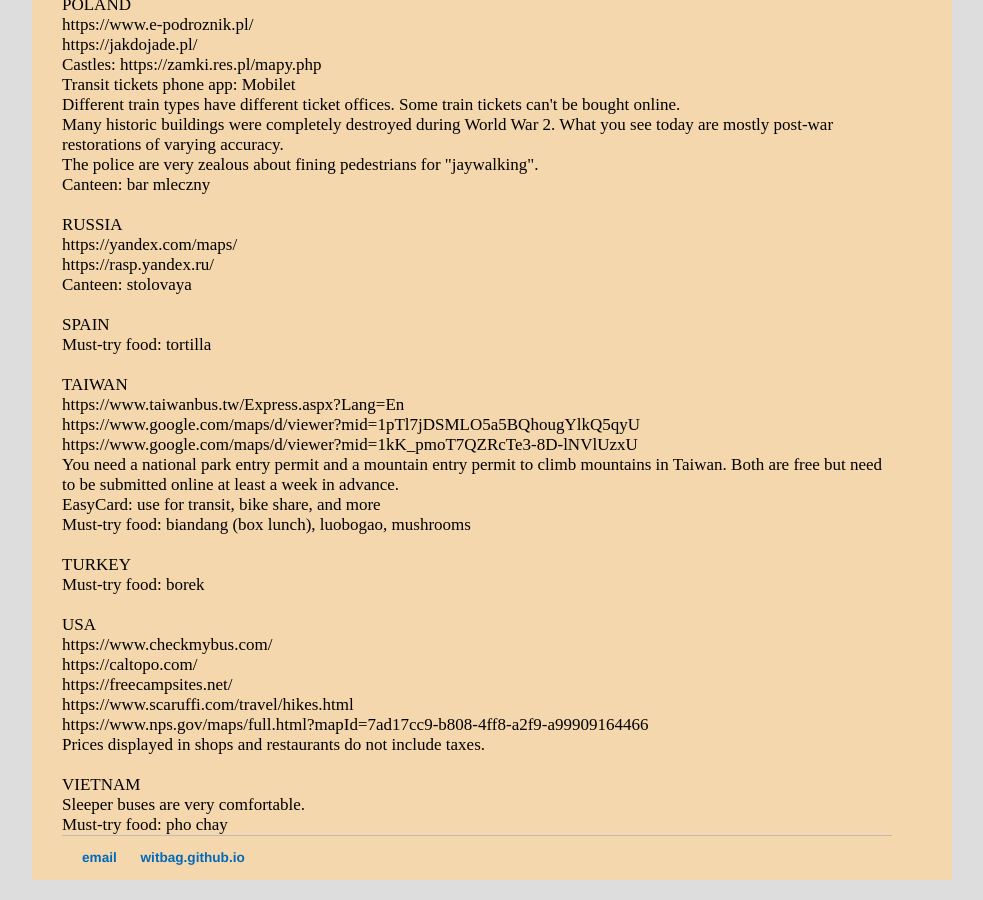
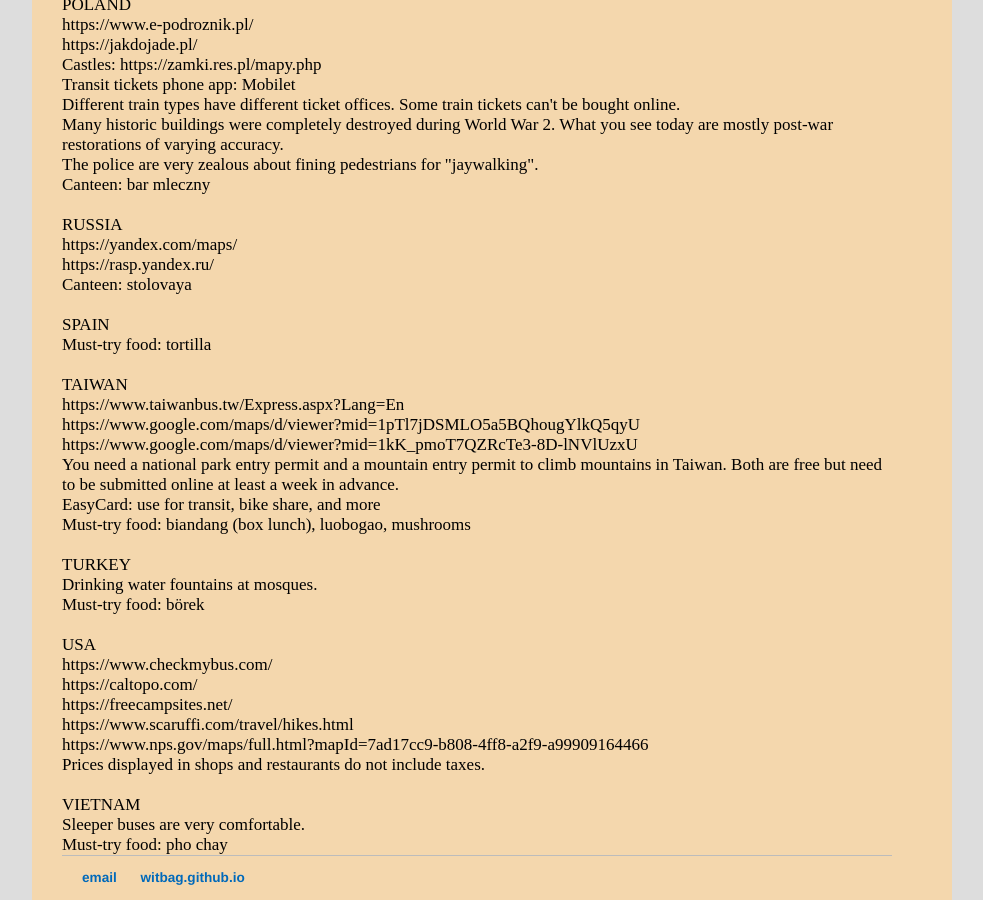
Before and after one commit to witbag/witbag.github.io, a Jekyll site: the page built from travel/notes.html, in a window 1280 px wide and 900 px high, scrolled down 2469 px. Shown: the whole window, without its empty margins (148-1131 px from the left). Built offline with Jekyll 4.4.1, drawn with Linux system fonts in a browser that asks for light colours.

Commit message:
Update notes.html

```diff
--- a/travel/notes.html
+++ b/travel/notes.html
@@ -140,7 +140,8 @@
 Must-try food: biandang (box lunch), luobogao, mushrooms<br>
 <br>
 TURKEY<br>
-Must-try food: borek<br>
+Drinking water fountains at mosques.<br>
+Must-try food: börek<br>
 <br>
 USA<br>
 https://www.checkmybus.com/<br>
```
